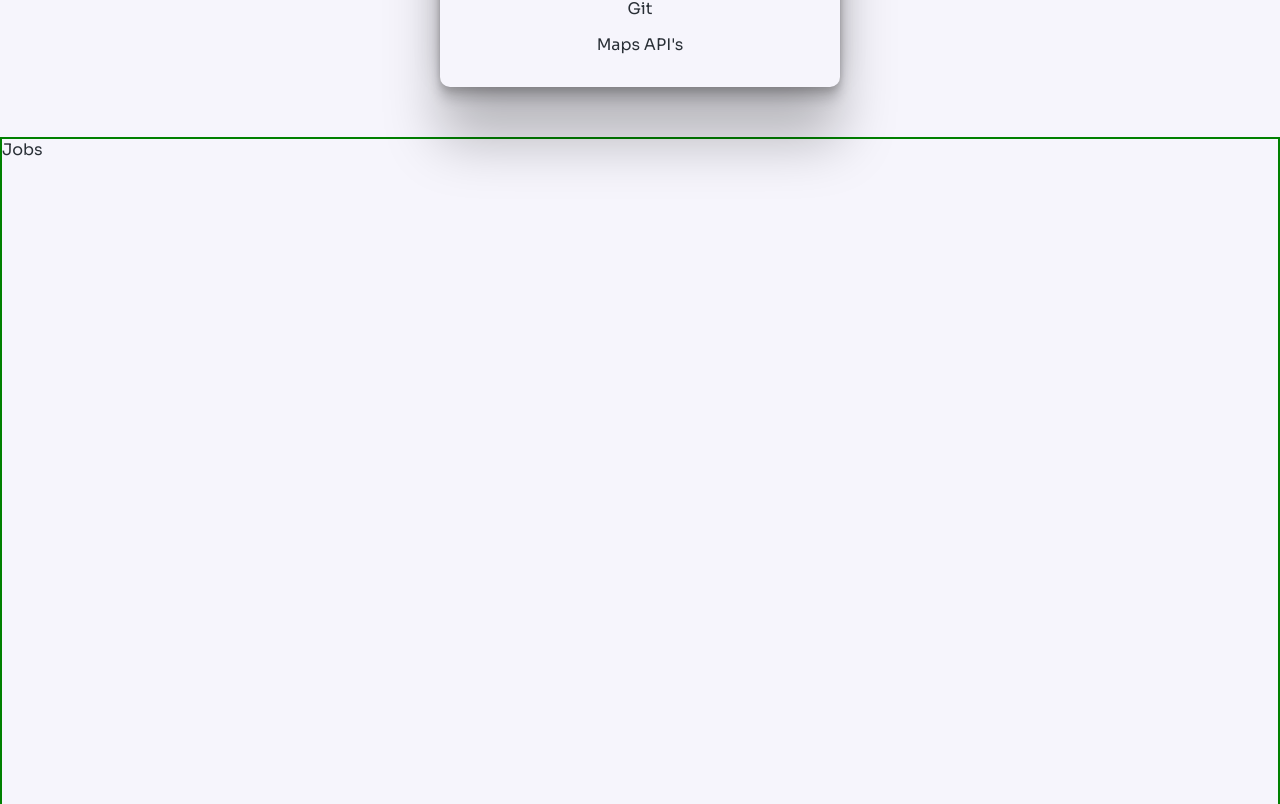
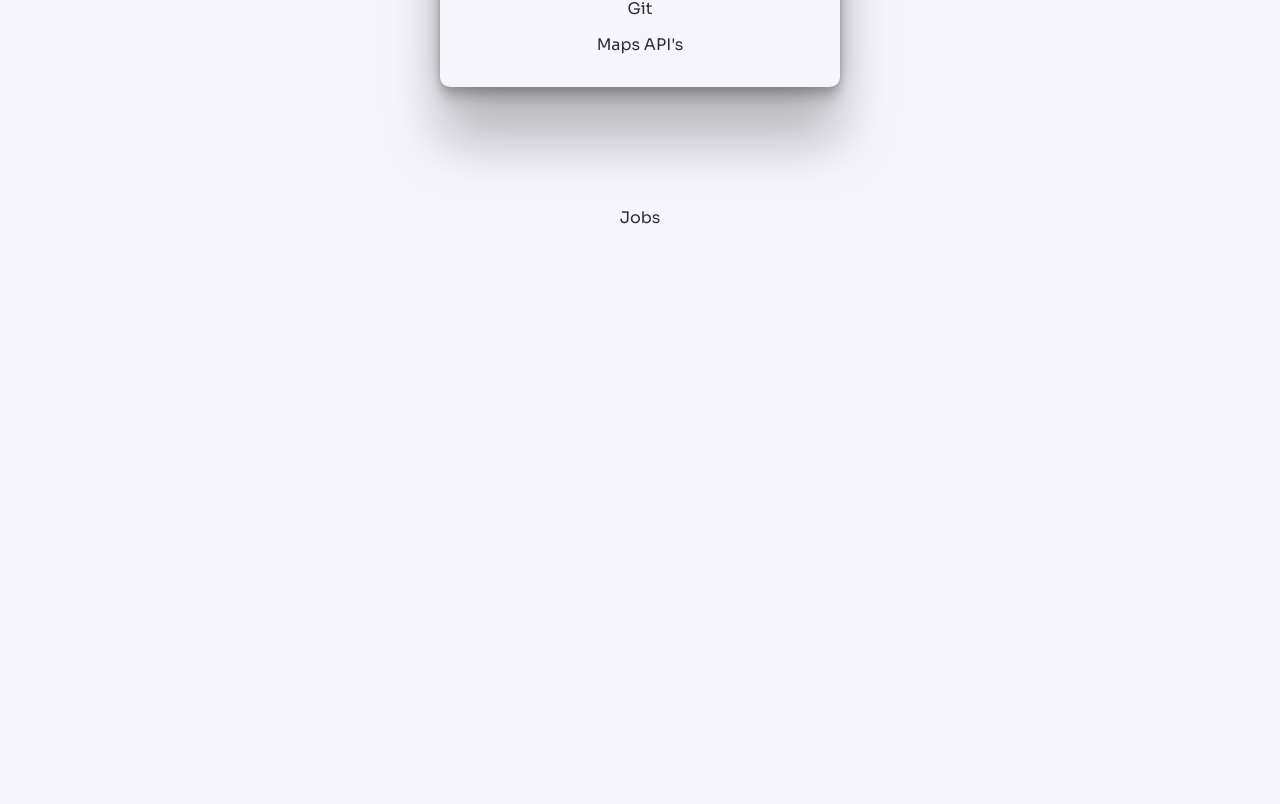
Before and after one commit to JoaoFPessoa/myPortfolio, a React (Vite) app: page / in a window 1280 px wide. Shown: the part 1696-2500 px from the top of the page. Built offline with nearby package versions, Linux system fonts and the light colour scheme; a web font is replaced by a local one.

Commit message:
add/ jobs component

```diff
--- a/src/components/Jobs/style.js
+++ b/src/components/Jobs/style.js
@@ -1,7 +1,19 @@
 import styled from "styled-components";
 
 export const Container = styled.div`
-  border: 2px solid green;
   height: 800px;
-  margin-top: 250px;
+  margin-top: 320px;
+  display: flex;
+  flex-direction: column;
+  align-items: center;
+  h1 {
+    margin-bottom: 5rem;
+  }
 `;
+export const CardsContainer = styled.div`
+  display: flex;
+  flex-wrap: wrap;
+  justify-content: center;
+  gap: 1rem;
+  margin: 0 10rem;
+`;
```
